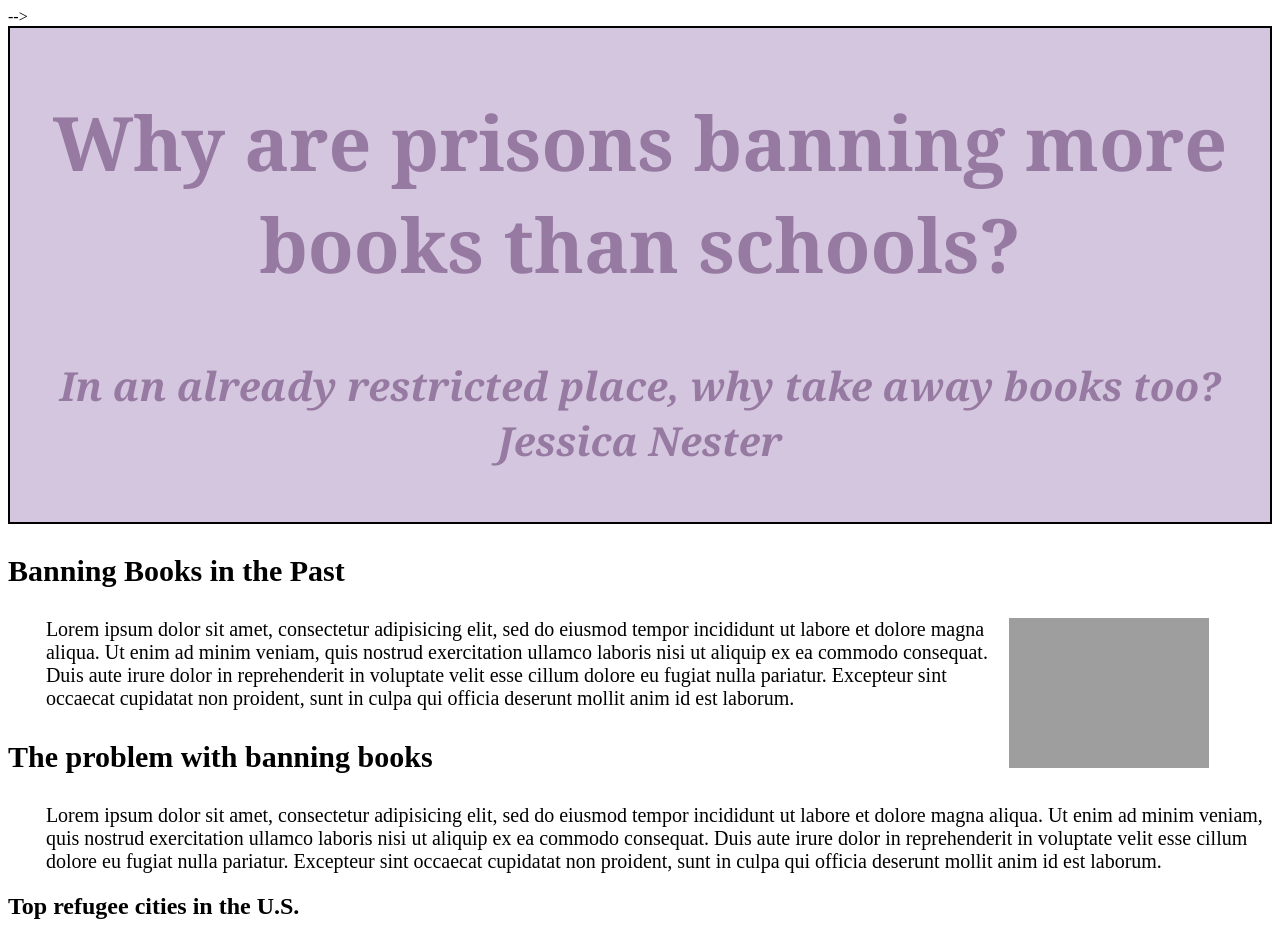
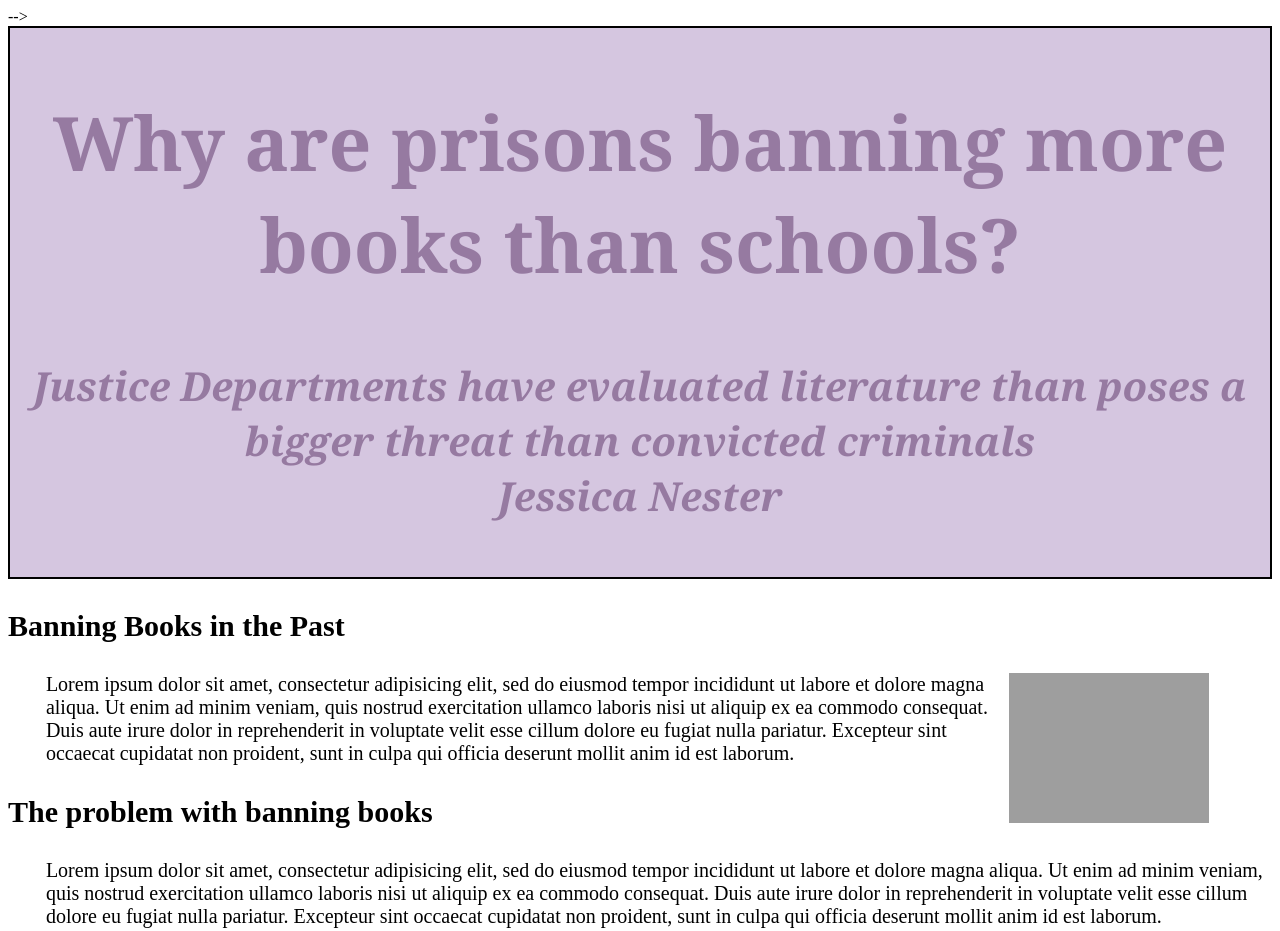
Before and after one commit to jrnester/jnl221_nester, a plain HTML site: page final.html in a window 1280 px wide. Shown: the top 931 px of the page. Drawn offline with Linux system fonts and the light colour scheme; grey boxes are pictures that could not be loaded.

Commit message:
Update final.html

```diff
--- a/final.html
+++ b/final.html
@@ -17,7 +17,7 @@
 	<body>
 		<section class="header">
 			<h2> Why are prisons banning more books than schools? </h2>
-			<h4> In an already restricted place, why take away books too? <br>Jessica Nester</h4>
+			<h4> Justice Departments have evaluated literature than poses a bigger threat than convicted criminals <br>Jessica Nester</h4>
 		</section>
 		<section>
 			<h3>Banning Books in the Past</h3>
```
